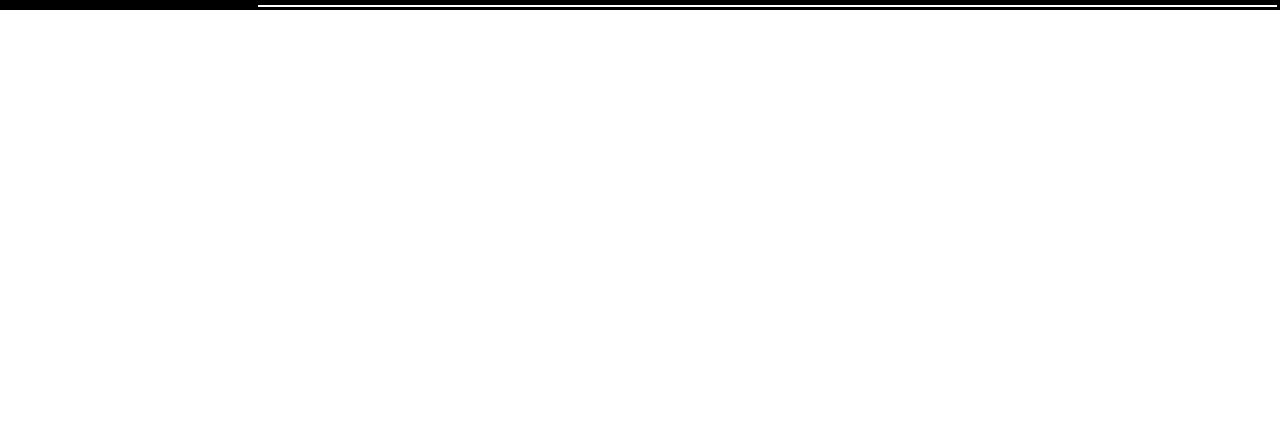
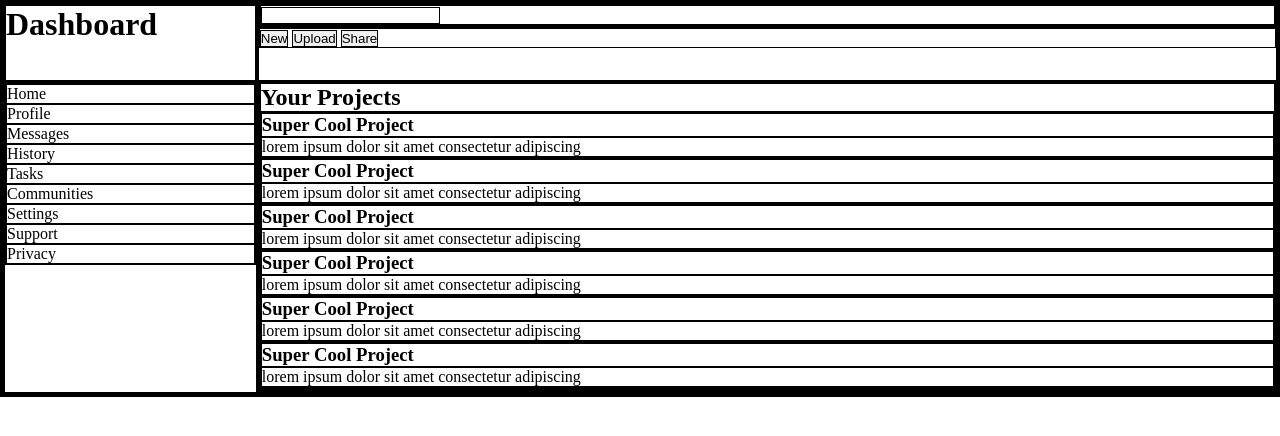
Before and after one commit to IronPointGit/admin_dashboard, a plain HTML site: page index.html in a window 1280 px wide. Drawn offline with Linux system fonts and the light colour scheme.

Commit message:
container layout added

```diff
--- a/index.html
+++ b/index.html
@@ -10,12 +10,74 @@
 <body>
     <div class="container">
         <div class="sidebar">
-
+            <div class="logo">
+                <h1>Dashboard</h1>
+            </div>
+            <div class="nav">
+                <ul>
+                    <li>Home</li>
+                    <li>Profile</li>
+                    <li>Messages</li>
+                    <li>History</li>
+                    <li>Tasks</li>
+                    <li>Communities</li>
+                    <li>Settings</li>
+                    <li>Support</li>
+                    <li>Privacy</li>
+                </ul>
+            </div>
         </div>
         <div class="menu">
+            <div class="searchbar">
+                <form>
+                    <input type="search" id="searchbar">
+                </form>
+            </div>
+            <div  class="welcome">
 
+            </div>
+            <div class="buttons">
+                <button>New</button>
+                <button>Upload</button>
+                <button>Share</button>
+            </div>
         </div>
         <div class="content">
+            <div class="cards">
+                <h2>Your Projects</h2>
+                <div class="card">
+                    <h3>Super Cool Project</h3>
+                    <p>lorem ipsum dolor sit amet consectetur adipiscing </p>
+                </div>
+                <div class="card">
+                    <h3>Super Cool Project</h3>
+                    <p>lorem ipsum dolor sit amet consectetur adipiscing </p>
+                </div>
+                <div class="card">
+                    <h3>Super Cool Project</h3>
+                    <p>lorem ipsum dolor sit amet consectetur adipiscing </p>
+                </div>
+                <div class="card">
+                    <h3>Super Cool Project</h3>
+                    <p>lorem ipsum dolor sit amet consectetur adipiscing </p>
+                </div>
+                <div class="card">
+                    <h3>Super Cool Project</h3>
+                    <p>lorem ipsum dolor sit amet consectetur adipiscing </p>
+                </div>
+                <div class="card">
+                    <h3>Super Cool Project</h3>
+                    <p>lorem ipsum dolor sit amet consectetur adipiscing </p>
+                </div>
+
+            </div>
+            <div class="announcements">
+
+            </div>
+            <div class="trending">
+
+            </div>
+
 
         </div>
     </div>
--- a/styles.css
+++ b/styles.css
@@ -7,17 +7,32 @@
 .container {
     display: grid;
     grid-template-columns: 1fr 4fr;
+    grid-template-rows: 1fr 4fr;
 
 }
 
 .sidebar {
-
+    display: grid;
+    grid-column: 1;
+    grid-row: 1 / 3;
+    grid-template-rows: 1fr 4fr;
 }
 
+.logo {
+    display: grid;
+    grid-row: 1;
+}
+
+.nav
+
 .menu {
+    display: grid;
+    grid-column: 2;
 
 }
 
 .content {
+    display: grid;
+    grid-column: 2;
 
 }
```
